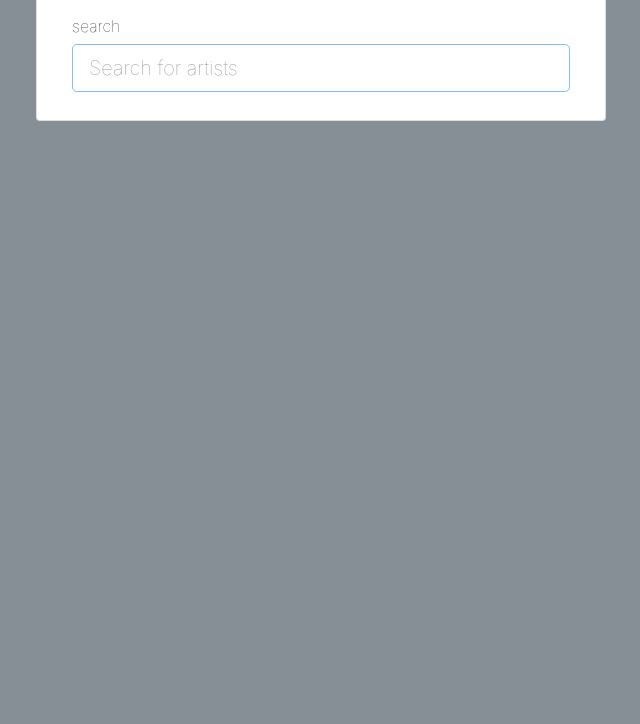
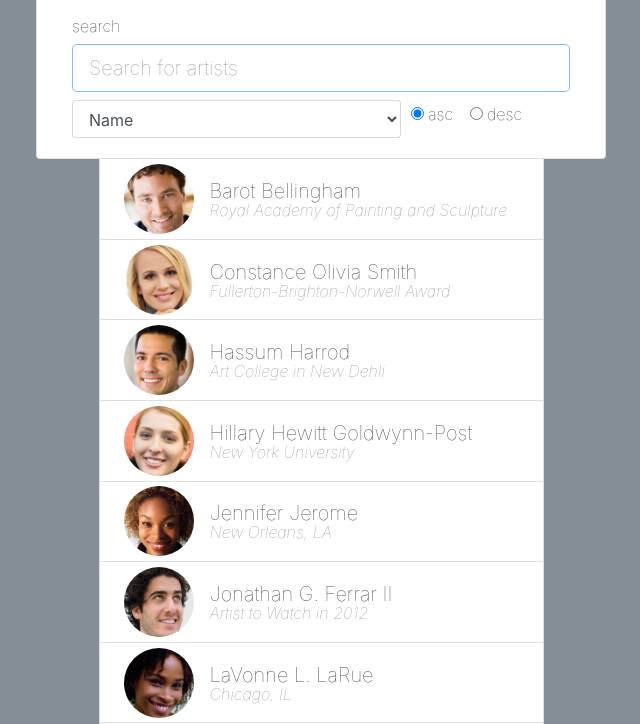
Before and after one commit to donkeykong91/AngularJS---Artists-Site, a website: page builds/angular/index.html in a window 1280 px wide. Shown: the part 76-800 px from the top of the page, without its empty margins (319-959 px from the left). Drawn offline with Linux system fonts and the light colour scheme.

Commit message:
Added html to show a dropdown menu and radio buttons

```diff
--- a/builds/angular/index.html
+++ b/builds/angular/index.html
@@ -71,6 +71,57 @@
 
               </div><!-- form-row -->
 
+              <div class="form-row">
+
+                <div class="col">
+
+                  <select class="form-control form-control-inline mr-3 w-100">
+
+                    <option value="name">
+
+                      Name
+
+                    </option>
+
+                    <option value="reknown">
+
+                      Reknown
+
+                    </option>
+
+                  </select>
+
+                </div><!-- col -->
+
+                <div class="col-5 col-md-4">
+
+                  <div class="form-check form-check-inline">
+
+                    <label class="form-check-label">
+
+                      <input class="form-check-input" type="radio" name="direction" checked>
+
+                      asc
+
+                    </label>
+
+                  </div><!-- form-check -->
+
+                  <div class="form-check form-check-inline">
+
+                    <label class="form-check-label">
+
+                      <input class="form-check-input" type="radio" name="direction" value="reverse">
+
+                      desc
+
+                    </label>
+
+                  </div><!-- form-check -->
+
+                </div><!-- col-5 -->
+
+              </div><!-- form-row -->
 
           </div><!-- card-body -->
 
@@ -87,7 +138,7 @@
 
     <div class="col-12 col-sm-9 col-md-7 col-lg-5">
 
-      <ul class=" list-group d-flex" ng-if="query">
+      <ul class=" list-group d-flex">
 
         <li class="list-group-item" ng-repeat="artist in artists | filter:query | orderBy:'name'">
 
```
